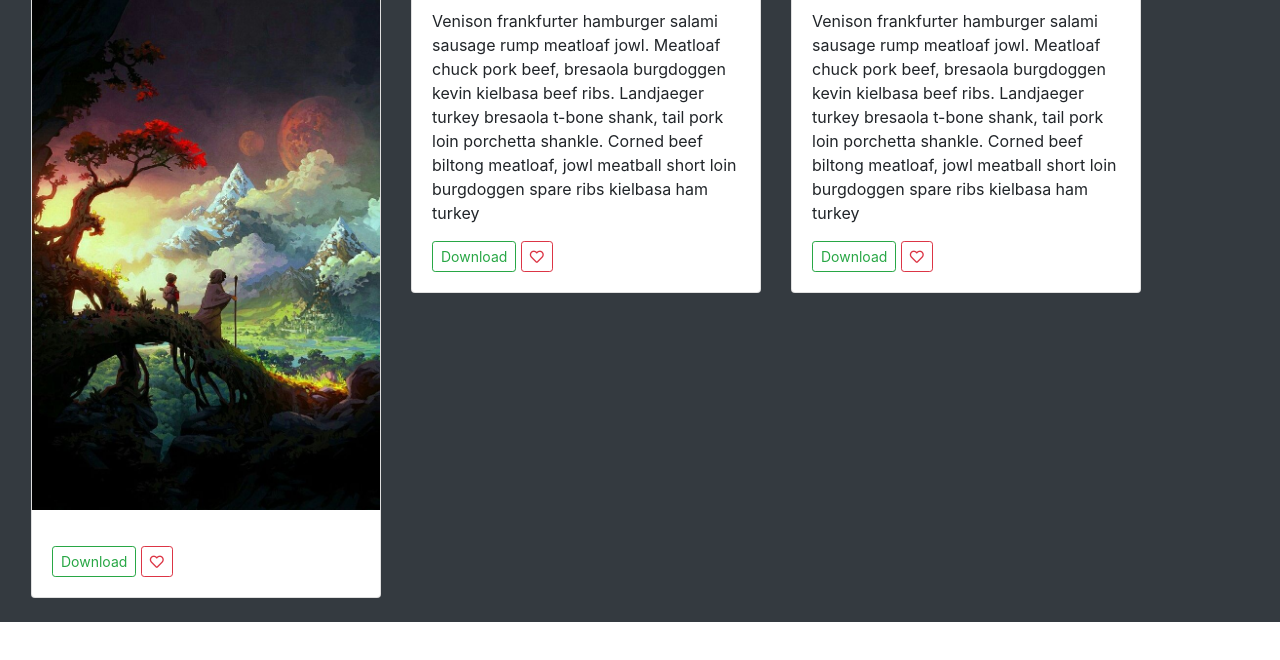
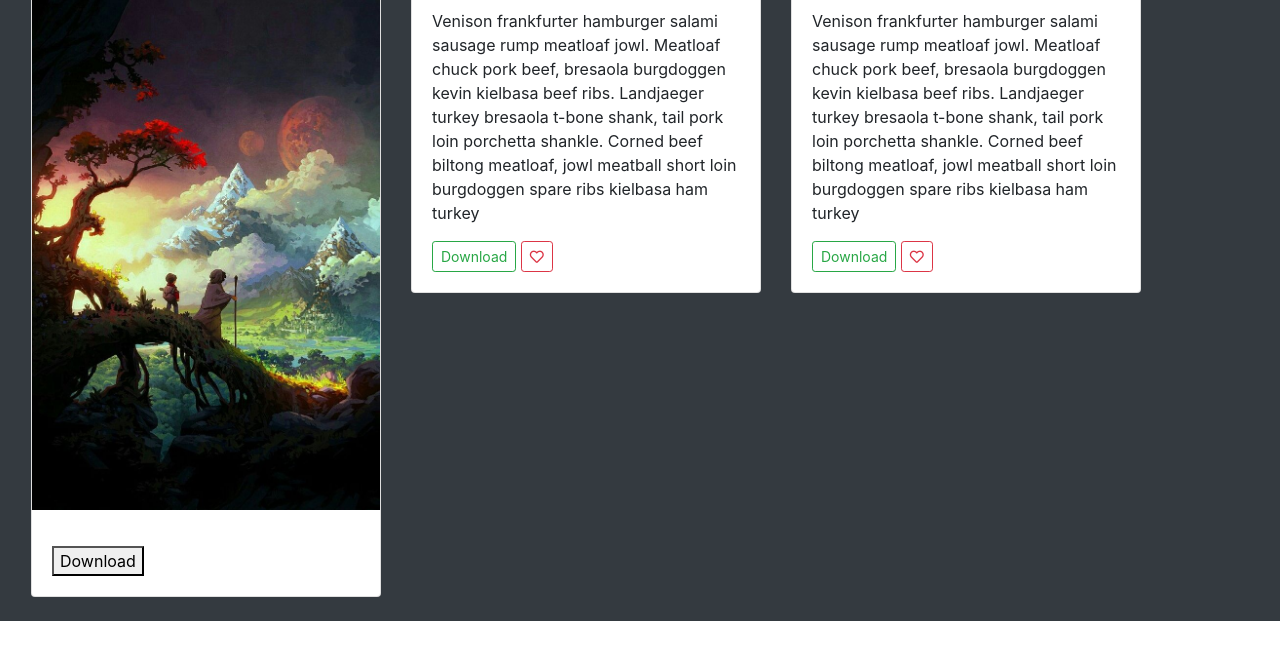
Before and after one commit to bitlearns/WallPix, a plain HTML site: page index.html in a window 1280 px wide. Shown: the part 120-780 px from the top of the page. Drawn offline with nearby package versions, Linux system fonts and the light colour scheme.

Commit message:
added download button under image

```diff
--- a/index.html
+++ b/index.html
@@ -36,9 +36,8 @@
   <div class="card-body">
     <h5 class="card-title"></h5>
     <p class="card-text"></p>
-    <a href="Ri.jpg" download>
-    <a href="Ri.jpg" class="btn btn-outline-success btn-sm">Download</a>
-     <a href="#" class="btn btn-outline-danger btn-sm"><i class="far fa-heart"></i></a>
+
+    <a href="https://bitlearns.github.io/WallPix/Ri.jpg" download> <button>Download</button> </a>
   </div>
 </div>
 </div>
```
